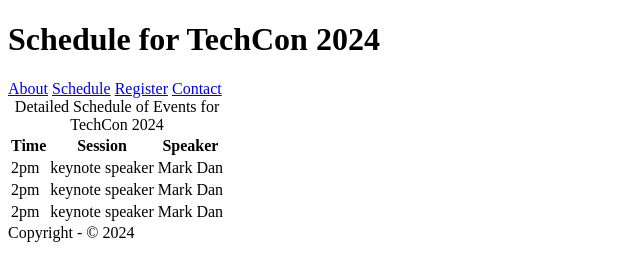
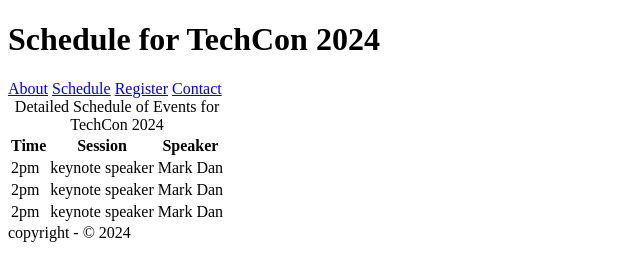
Before and after one commit to Awuro7297/TechCon_HTML, a plain HTML site: page techcon_website/schedule.html in a window 1280 px wide. Shown: the full height of the page, 0-640 px from the left. Drawn offline with Linux system fonts and the light colour scheme.

Commit message:
correct footer spelling

```diff
--- a/techcon_website/schedule.html
+++ b/techcon_website/schedule.html
@@ -46,6 +46,6 @@
     </main>
 </body>
 <footer>
-    Copyright - &copy 2024
+    copyright - &copy 2024
 </footer>
 </html>
```
